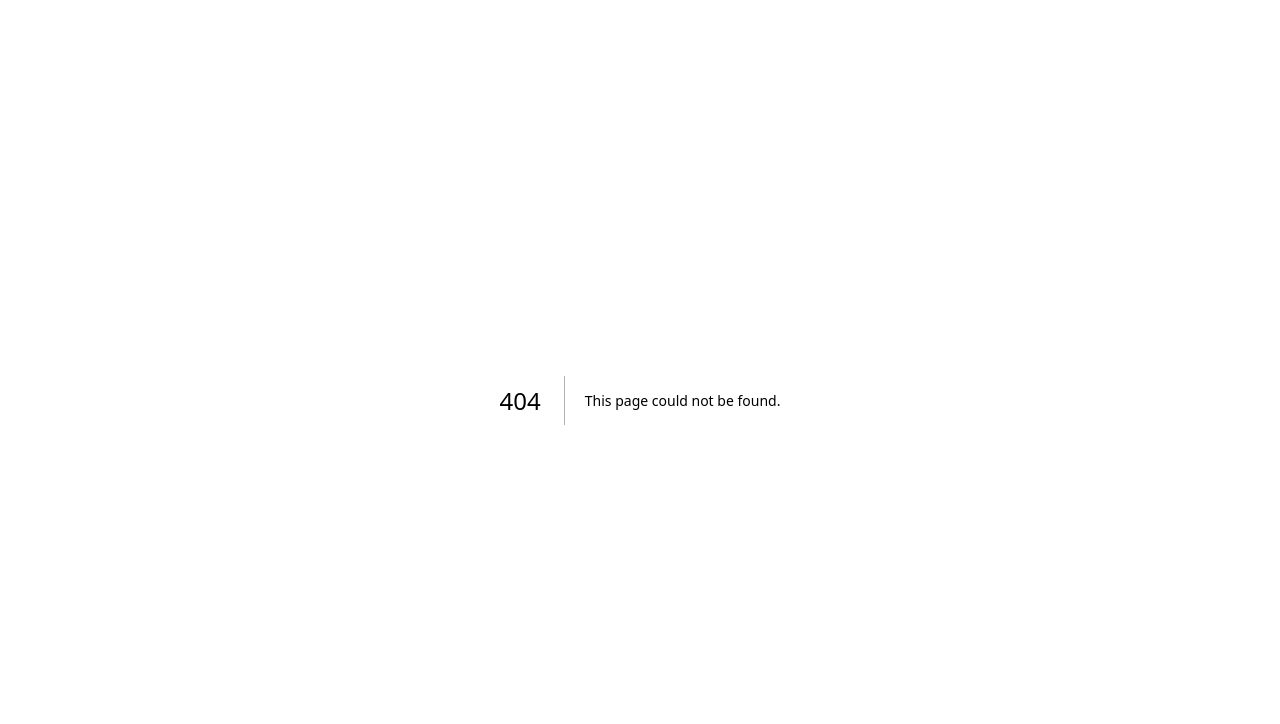
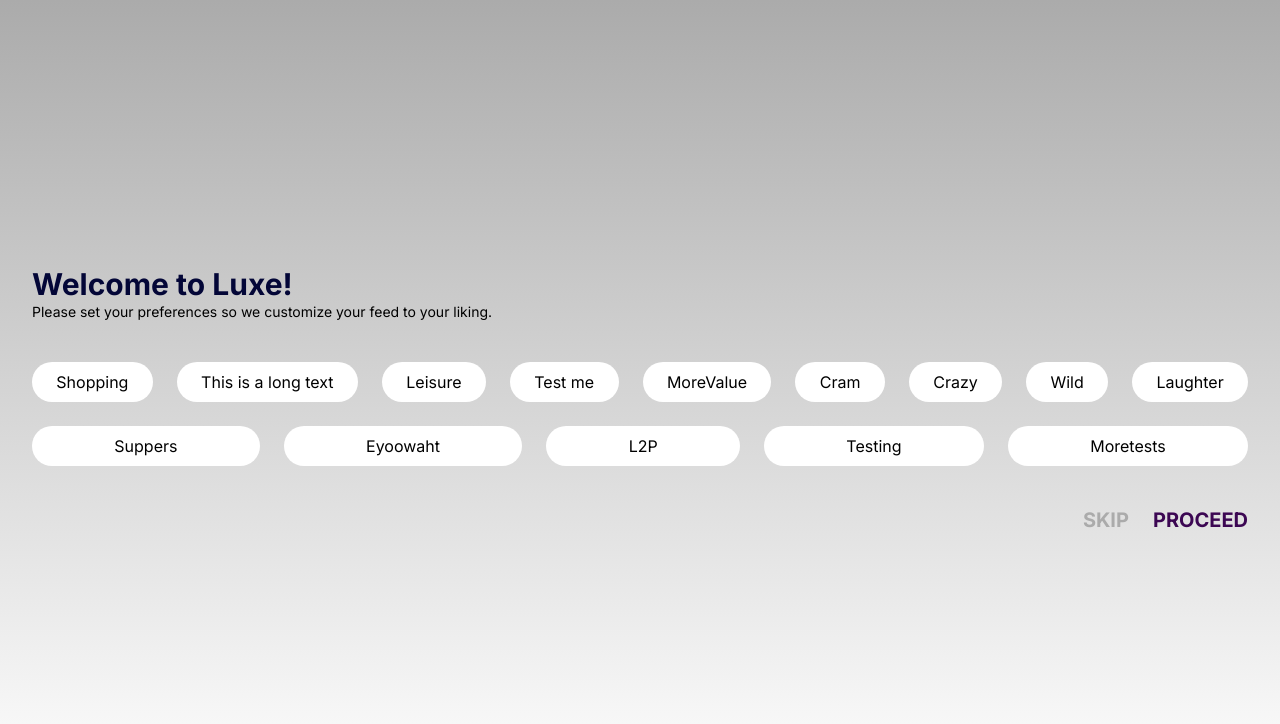
Before and after one commit to pattyarao-dev/luxe, a Next.js app: page /preferences in a window 1280 px wide. Before the commit this address had no page. Shown: the top 724 px of the page. Built offline with nearby package versions, Linux system fonts and the light colour scheme.

Commit message:
added: -preferences page todo: -finish profile page -start homepage

```diff
--- /dev/null
+++ b/app/home/page.tsx
@@ -0,0 +1,7 @@
+import React from 'react'
+
+export default function Home() {
+  return (
+    <div>Home</div>
+  )
+}
--- /dev/null
+++ b/app/preferences/page.tsx
@@ -0,0 +1,106 @@
+"use client"
+
+import React from 'react'
+import { useState } from 'react'
+
+interface CategoryType {
+    name: string
+    selected: boolean
+}
+
+export default function Preferences() {
+    const [categories, setCategories] = useState<CategoryType[]>(
+[
+    {
+        name: "Shopping",
+        selected: false
+    },
+
+    {
+        name: "This is a long text",
+        selected: false
+    },
+    {
+        name: "Leisure",
+        selected: false
+    },
+    {
+        name: "Test me",
+        selected: false
+    },
+    {
+        name: "MoreValue",
+        selected: false
+    },
+    {
+        name: "Cram",
+        selected: false
+    },
+    {
+        name: "Crazy",
+        selected: false
+    },
+    {
+        name: "Wild",
+        selected: false
+    },
+    {
+        name: "Laughter",
+        selected: false
+    },
+    {
+        name: "Suppers",
+        selected: false
+    },
+    {
+        name: "Eyoowaht",
+        selected: false
+    },
+    {
+        name: "L2P",
+        selected: false
+    },
+    {
+        name: "Testing",
+        selected: false
+    },
+    {
+        name: "Moretests",
+        selected: false
+    },
+]
+    )
+
+/*
+"Shopping", "This is a long text", "Travel", "Leisure",
+    "Shopping", "Dining", "Travel", "Leisure","Shopping", "Dining",
+    "Travel", "Leisure", "WrayNathanAndres", "Patty"
+*/
+
+    const toggleSelected = (index: number) => {
+       setCategories( categories.map((c, i) => {
+        if (index === i) {
+            c.selected = !c.selected
+        }
+        return c
+    }))
+    }
+
+  return (
+    <main className="w-full min-h-screen p-8 flex items-start justify-center flex-col gap-10 gradient-background">
+       <div>
+       <h1 className="text-3xl font-bold text-midnight-blue">Welcome to Luxe!</h1>
+        <p className="text-sm">Please set your preferences so we customize your feed to your liking.</p>
+       </div>
+        <div className="w-full flex flex-wrap justify-between gap-6">
+            {categories.map((c, index) => (
+                <button key={index} onClick={() => toggleSelected(index)} className={`w-fit flex-grow text-center py-2 px-6 rounded-3xl transition ease-in-out duration-200 ${!c.selected ? "bg-white" : "bg-purple text-white"}`}>{c.name}</button>
+            ))}
+        </div>
+        <div className="w-full flex justify-end gap-6">
+            <button className="uppercase text-gray-main text-xl font-bold">Skip</button>
+            <button className="uppercase text-dark-purple text-xl font-bold">Proceed</button>
+        </div>
+    </main>
+  )
+}
--- /dev/null
+++ b/app/profile/[id]/page.tsx
@@ -0,0 +1,9 @@
+import React from 'react'
+
+export default function Profile({params}:  {params: {slug: string}}) {
+  return (
+    <main>
+      <section></section>
+    </main>
+  )
+}
```
Also changed, not shown: package.json (+6 -5 lines), 1 other file (tests, documents, lock files or other folders).
